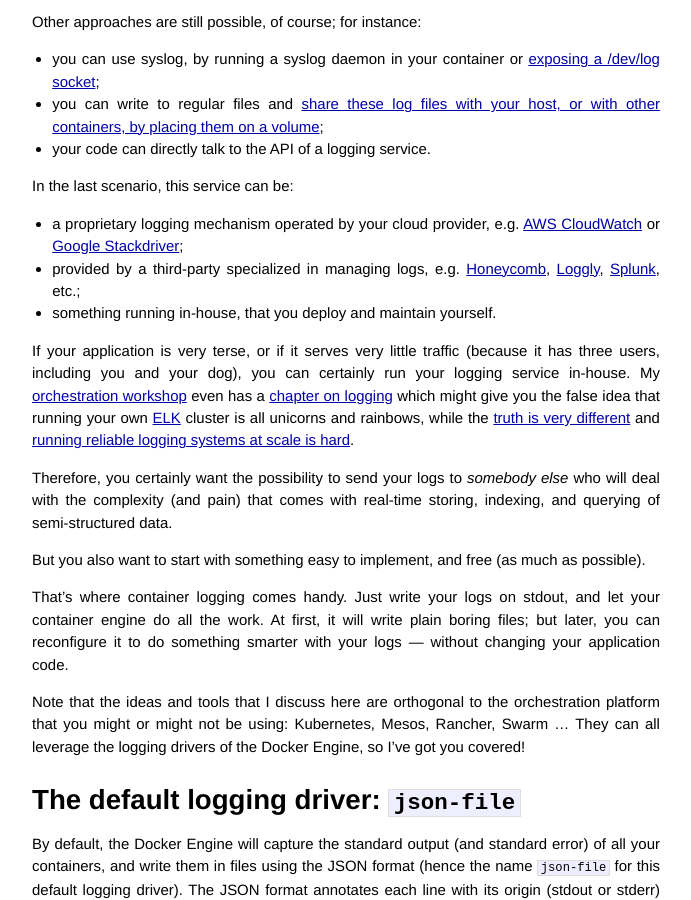
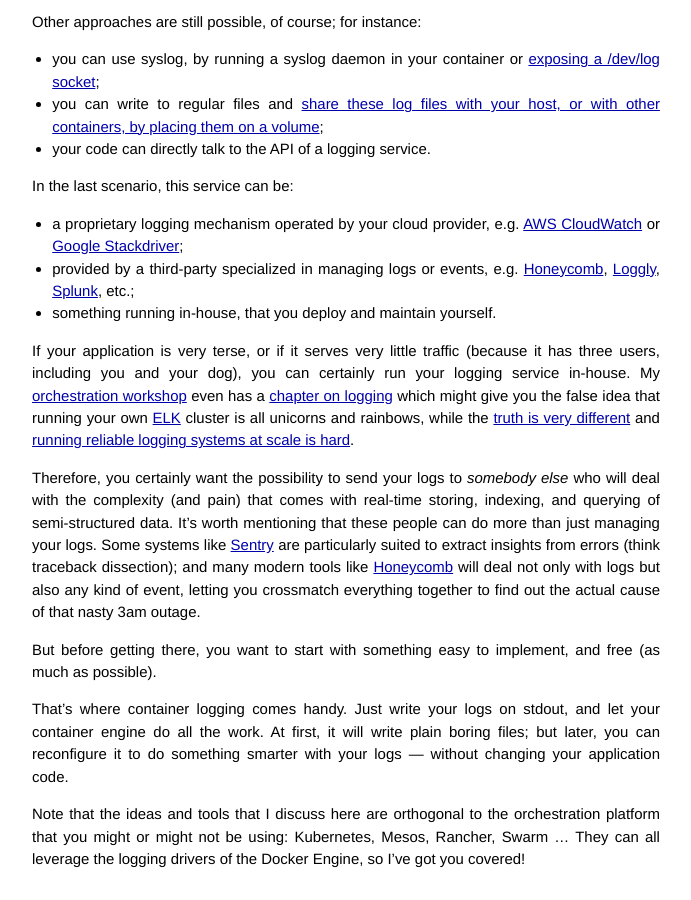
Before and after one commit to jpetazzo/jpetazzo.github.io, a Jekyll site: the page built from _posts/2017-01-20-docker-logging-gelf.markdown, in a window 1280 px wide and 900 px high, scrolled down 364 px. Shown: the whole window, without its empty margins (294-985 px from the left). Built offline with Jekyll 4.4.1, drawn with Linux system fonts in a browser that asks for light colours; comment, search, counter and statistics services are not loaded.

Commit message:
Add note about events

```diff
--- a/_posts/2017-01-20-docker-logging-gelf.markdown
+++ b/_posts/2017-01-20-docker-logging-gelf.markdown
@@ -32,7 +32,8 @@
 
 - a proprietary logging mechanism operated by your
   cloud provider, e.g. [AWS CloudWatch] or [Google Stackdriver];
-- provided by a third-party specialized in managing logs, e.g.
+- provided by a third-party specialized in managing logs
+  or events, e.g.
   [Honeycomb], [Loggly], [Splunk], etc.;
 - something running in-house, that you deploy and
   maintain yourself.
@@ -50,9 +51,17 @@
 Therefore, you certainly want the possibility to send
 your logs to *somebody else* who will deal with the
 complexity (and pain) that comes with real-time storing, indexing, and
-querying of semi-structured data.
+querying of semi-structured data. It's worth mentioning
+that these people can do more than just managing your logs.
+Some systems like [Sentry](https://sentry.io/welcome/) are
+particularly suited to extract insights from errors (think
+traceback dissection); and many modern tools like
+[Honeycomb] will deal not only with logs but also any kind
+of event, letting you crossmatch everything together
+to find out the actual cause of that nasty 3am outage.
 
-But you also want to start with something easy to implement,
+But before getting there,
+you want to start with something easy to implement,
 and free (as much as possible).
 
 That's where container logging comes handy. Just write your
```
